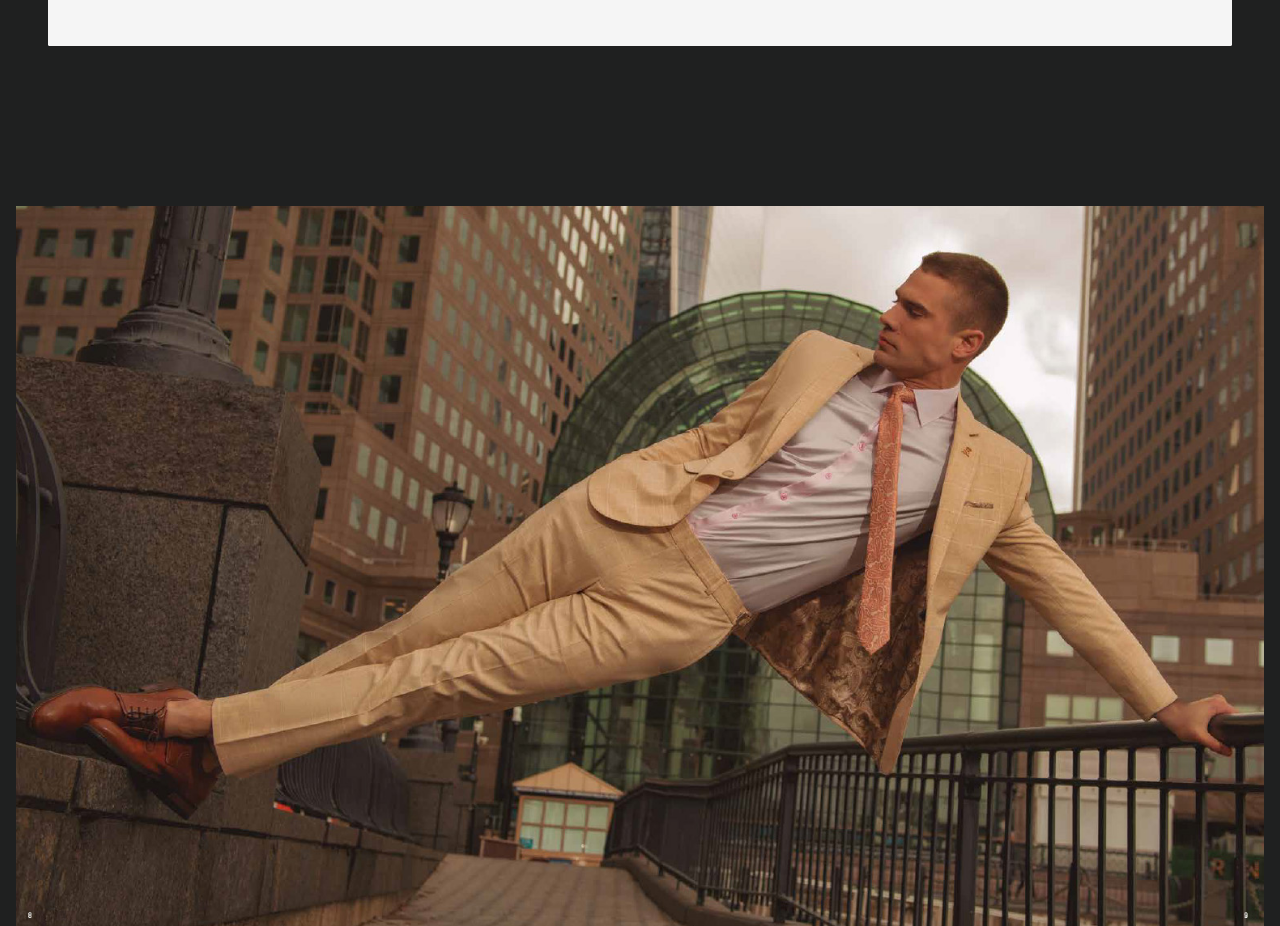
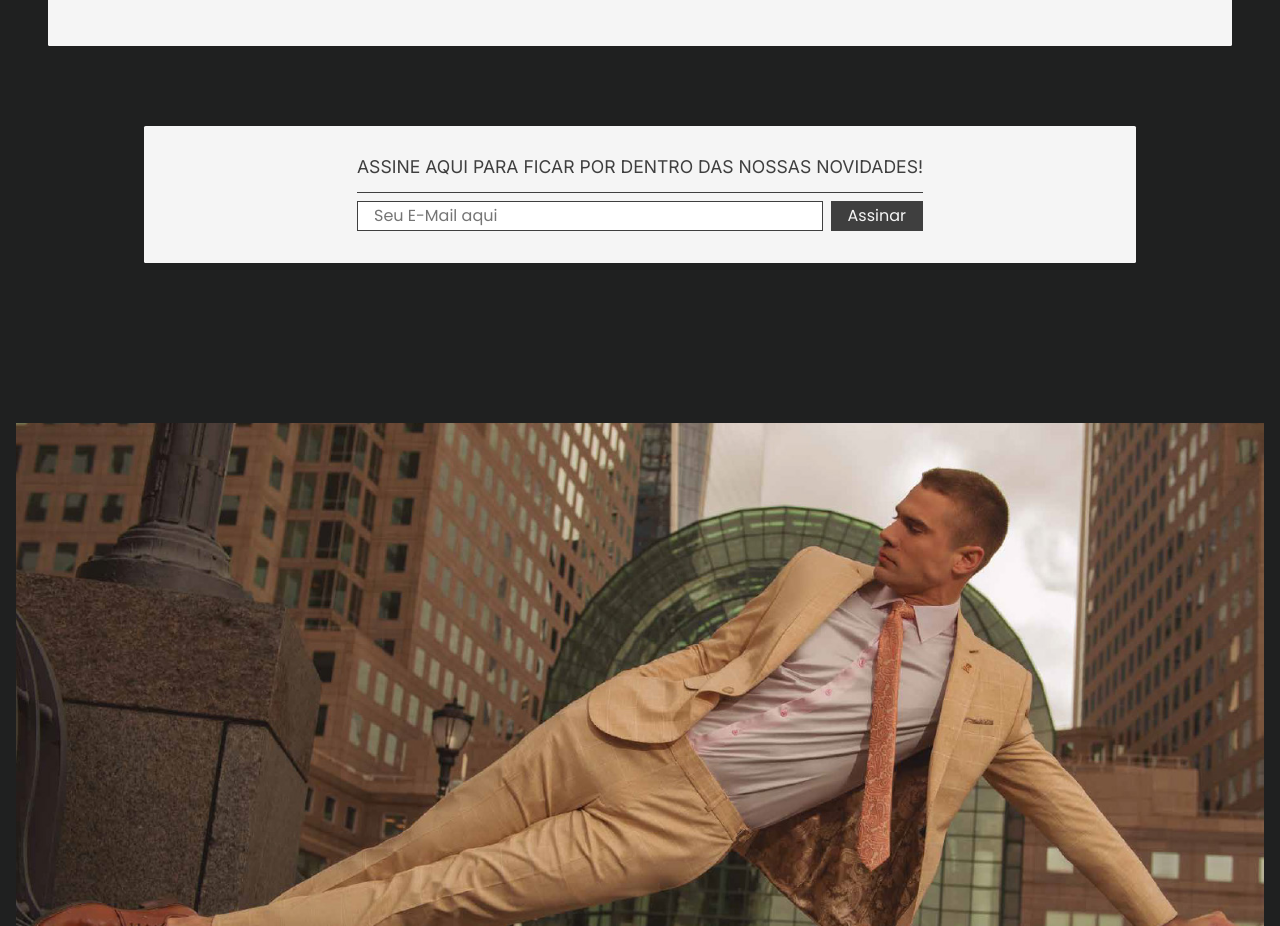
Before and after one commit to FelipeBrandao98/ivanaBeaumond, a Next.js app: page / in a window 1280 px wide. Shown: the part 1490-2416 px from the top of the page. Built offline with nearby package versions, Linux system fonts and the light colour scheme.

Commit message:
05-22-2023 - 5

```diff
--- a/src/app/page.js
+++ b/src/app/page.js
@@ -3,6 +3,7 @@ import BannerHomePage from "@/components/BannerHomePage"
 import CollectionsItemsCard from "@/components/CollectionsItemsCard"
 import SuitBannerHomePage from "@/components/SuitBannerHomePage"
 import ScrollToTop from "@/components/ScrollToTop"
+import SubscribeItem from "@/components/SubscribeItem"
 
 export default function Page({ children }) {
   return (
@@ -10,6 +11,7 @@ export default function Page({ children }) {
       <Menu />
       <BannerHomePage />
       <CollectionsItemsCard />
+      <SubscribeItem />
       <SuitBannerHomePage />
 
       <ScrollToTop />
--- /dev/null
+++ b/src/components/SubscribeItem/index.jsx
@@ -0,0 +1,18 @@
+import { Input } from 'postcss'
+import styles from './styles.module.css'
+
+export default function SubscribeItem() {
+  return (
+    <section className={styles.section}>
+      <aside className={styles.aside}>
+        <h3 className={styles.h3}>
+          ASSINE AQUI PARA FICAR POR DENTRO DAS NOSSAS NOVIDADES!
+        </h3>
+        <form className={styles.form}>
+          <input className={styles.input} type="email" placeholder='Seu E-Mail aqui' />
+          <button className={styles.button}>Assinar</button>
+        </form>
+      </aside>
+    </section>
+  )
+}
--- /dev/null
+++ b/src/components/SubscribeItem/styles.module.css
@@ -0,0 +1,56 @@
+.section {
+  margin: 0 8rem;
+
+  border-radius: .1rem;
+
+  display: flex;
+  flex-direction: column;
+  justify-content: center;
+  align-items: center;
+
+  padding: 2rem;
+
+  background-color: var(--white-100);
+}
+
+.section .aside .h3 {
+  font-size: 1.1rem;
+  line-height: 1.1rem;
+  color: var(--black-800);
+
+  display: flex;
+  padding-bottom: 1rem;
+  border-bottom: 1px solid var(--black-800);
+}
+
+.section .aside .form {
+  margin-top: .5rem;
+
+  display: flex;
+  flex-direction: row;
+  justify-content: flex-end;
+  align-items: center;
+  gap: .5rem;
+}
+
+.section .aside .form .input {
+  border: 1px solid var(--black-800);
+  padding: .1rem 1rem;
+
+  width: 100%;
+}
+
+.section .aside .form .button {
+  border: 1px solid var(--black-800);
+  border-radius: none;
+  padding: .1rem 1rem;
+
+  color: var(--white-100);
+  background-color: var(--black-800);
+
+  transition: all .2s;
+}
+
+.section .aside .form .button:hover {
+  filter: brightness(1.2);
+}
```
Also changed, not shown: 1 other file (tests, documents, lock files or other folders).
